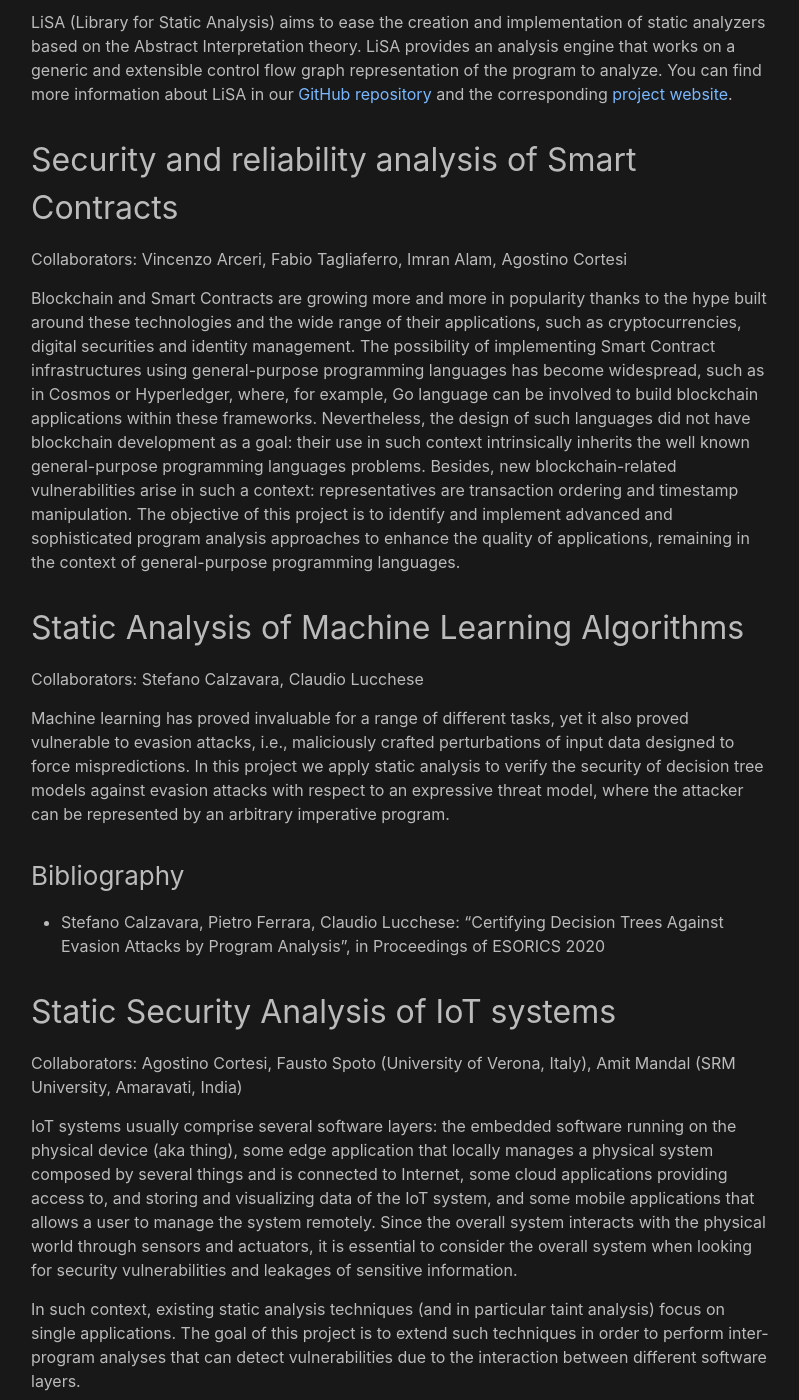
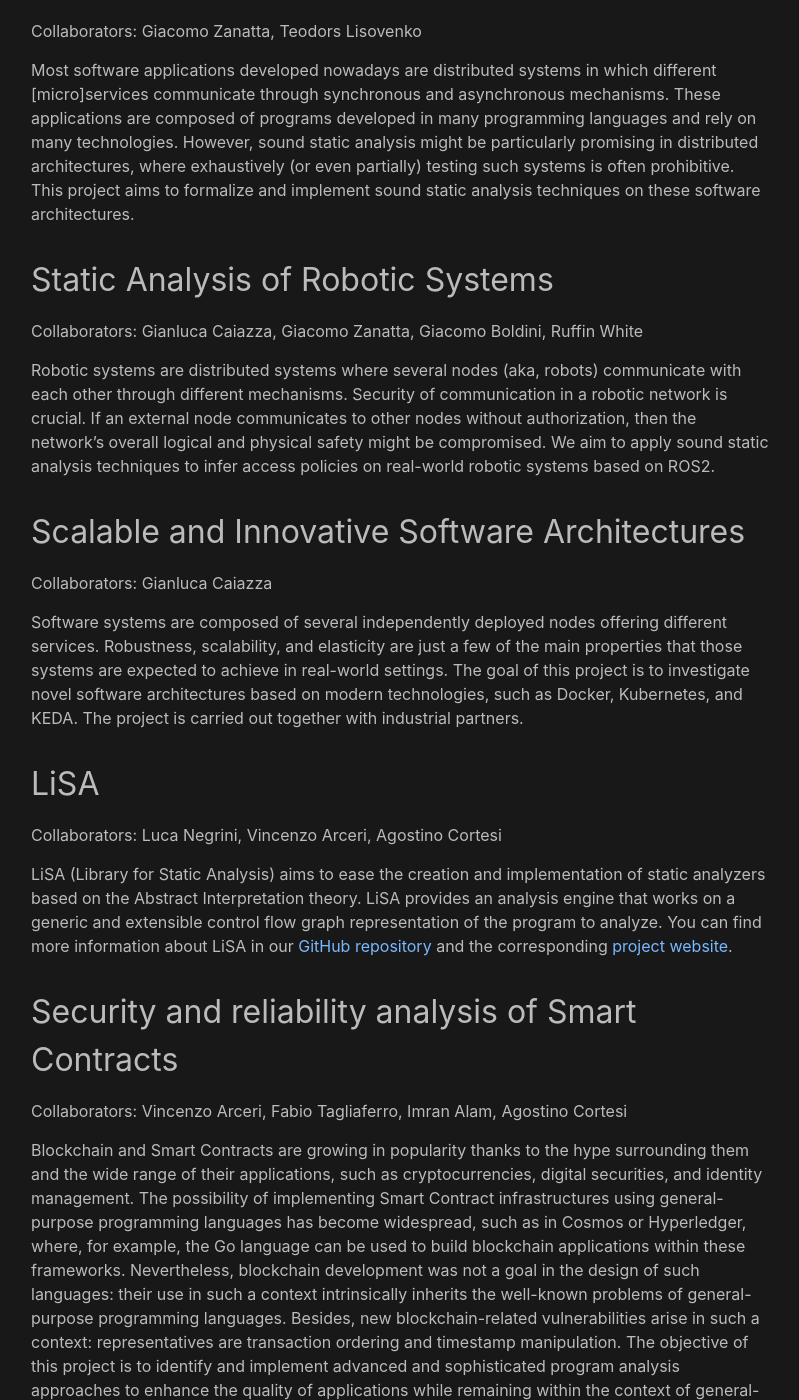
Before and after one commit to pietroferrara/pietroferrara.github.io, a Jekyll site: the page built from research.md, in a window 1280 px wide and 1400 px high, scrolled down 908 px. Shown: the whole window, without its empty margins (239-1038 px from the left). Built offline with Jekyll 4.4.1, drawn with Linux system fonts in a browser that asks for light colours; some of the changed text lies outside the part shown.

Commit message:
rewrite research.md

```diff
--- a/research.md
+++ b/research.md
@@ -5,10 +5,13 @@
 nav-order: 3
 ---
 
-My research interests are focused on *the application of rigorous mathematical theories to enhance the reliability, security, and performances of software by means of static analysis*. Abstract interpretation is a framework applied to develop sound static analyses proving properties on all possible executions of a program. However, approximation is necessary to achieve computability, and the analysis might produce false alarms. Finding a good balance between precision, efficiency, and soundness depends on specific applications, and it usually requires deep research investigation. I am particularly interested in new scenarios where static analysis might have a relevant impact, and I have focused my recent research activity on mobile and .NET software.
+My research interests are focused on *applying rigorous mathematical theories to enhance software's reliability, security, and performance using static analysis*. Abstract interpretation is a framework applied to develop sound static analyses proving properties on all possible program executions. However, approximation is necessary to achieve computability, and the analysis might produce false alarms. Finding a good balance between precision, efficiency, and soundness depends on specific applications, and it usually requires deep research investigation. I am particularly interested in new scenarios where static analysis might have a relevant impact, and I have focused my recent research activity on mobile and .NET software.
 
-In this page you can find an almost exhaustive list of projects I am currently involved in:
+On this page, you can find an almost exhaustive list of projects I am currently involved in:
 
+- [Static Analysis of Microservices](#static6)
+- [Static Analysis of Robotic Systems](#static7)
+- [Scalable and Innovative Software Architectures](#scalable)
 - [LiSA: Library for Static Analysis](#lisa)
 - [Security and reliability analysis of smart contracts](#security)
 - [Static analysis of machine learning algorithms](#static) (completed)
@@ -17,9 +20,32 @@
 - [Static analysis of .NET programs](#static4) (completed)
 - [Static Analysis of Android Automotive Applications](#static5) (completed)
 
-For a comprehensive view of the projects of the Software and System Verification group, please give a look to [this webpage](https://unive-ssv.github.io/projects.html).
+For a comprehensive view of the Software and System Verification group's projects, please visit [this webpage](https://unive-ssv.github.io/projects.html).
 
 *Keywords*: abstract interpretation, static analysis, mobile programs, software engineering, program verification, multithreading, security.
+
+
+<a name="static6"/>
+## Static Analysis of Microservices
+
+Collaborators: Giacomo Zanatta, Teodors Lisovenko
+
+Most software applications developed nowadays are distributed systems in which different [micro]services communicate through synchronous and asynchronous mechanisms. These applications are composed of programs developed in many programming languages and rely on many technologies. However, sound static analysis might be particularly promising in distributed architectures, where exhaustively (or even partially) testing such systems is often prohibitive. This project aims to formalize and implement sound static analysis techniques on these software architectures.
+
+
+<a name="static7"/>
+## Static Analysis of Robotic Systems
+
+Collaborators: Gianluca Caiazza, Giacomo Zanatta, Giacomo Boldini, Ruffin White
+
+Robotic systems are distributed systems where several nodes (aka, robots) communicate with each other through different mechanisms. Security of communication in a robotic network is crucial. If an external node communicates to other nodes without authorization, then the network's overall logical and physical safety might be compromised. We aim to apply sound static analysis techniques to infer access policies on real-world robotic systems based on ROS2.
+
+<a name="scalable"/>
+## Scalable and Innovative Software Architectures
+
+Collaborators: Gianluca Caiazza
+
+Software systems are composed of several independently deployed nodes offering different services. Robustness, scalability, and elasticity are just a few of the main properties that those systems are expected to achieve in real-world settings. The goal of this project is to investigate novel software architectures based on modern technologies, such as Docker, Kubernetes, and KEDA. The project is carried out together with industrial partners.
 
 
 <a name="lisa"/>
@@ -34,17 +60,17 @@
 
 Collaborators: Vincenzo Arceri, Fabio Tagliaferro, Imran Alam, Agostino Cortesi
 
-Blockchain and Smart Contracts are growing more and more in popularity thanks to the hype built around these technologies and the wide range of their applications, such as cryptocurrencies, digital securities and identity management.
-The possibility of implementing Smart Contract infrastructures using general-purpose programming languages has become widespread, such as in Cosmos or Hyperledger, where, for example, Go language can be involved to build blockchain applications within these frameworks.
-Nevertheless, the design of such languages did not have blockchain development as a goal: their use in such context intrinsically inherits the well known general-purpose programming languages problems. Besides, new blockchain-related vulnerabilities arise in such a context: representatives are transaction ordering and timestamp manipulation.
-The objective of this project is to identify and implement advanced and sophisticated program analysis approaches to enhance the quality of applications, remaining in the context of general-purpose programming languages.
+Blockchain and Smart Contracts are growing in popularity thanks to the hype surrounding them and the wide range of their applications, such as cryptocurrencies, digital securities, and identity management.
+The possibility of implementing Smart Contract infrastructures using general-purpose programming languages has become widespread, such as in Cosmos or Hyperledger, where, for example, the Go language can be used to build blockchain applications within these frameworks.
+Nevertheless, blockchain development was not a goal in the design of such languages: their use in such a context intrinsically inherits the well-known problems of general-purpose programming languages. Besides, new blockchain-related vulnerabilities arise in such a context: representatives are transaction ordering and timestamp manipulation.
+The objective of this project is to identify and implement advanced and sophisticated program analysis approaches to enhance the quality of applications while remaining within the context of general-purpose programming languages.
 
 <a name="static"/>
 ## Static Analysis of Machine Learning Algorithms
 
 Collaborators: Stefano Calzavara, Claudio Lucchese
 
-Machine learning has proved invaluable for a range of different tasks, yet it also proved vulnerable to evasion attacks, i.e., maliciously crafted perturbations of input data designed to force mispredictions. In this project we apply static analysis to verify the security of decision tree models against evasion attacks with respect to an expressive threat model, where the attacker can be represented by an arbitrary imperative program.
+Machine learning has proved invaluable for various tasks, yet it also proved vulnerable to evasion attacks, i.e., maliciously crafted perturbations of input data designed to force mispredictions. In this project, we apply static analysis to verify the security of decision tree models against evasion attacks with respect to an expressive threat model, where an arbitrary imperative program can represent the attacker.
 
 ### Bibliography
 
@@ -56,9 +82,9 @@
 
 Collaborators: Agostino Cortesi, Fausto Spoto (University of Verona, Italy), Amit Mandal (SRM University, Amaravati, India)
 
-IoT systems usually comprise several software layers: the embedded software running on the physical device (aka thing), some edge application that locally manages a physical system composed by several things and is connected to Internet, some cloud applications providing access to, and storing and visualizing data of the IoT system, and some mobile applications that allows a user to manage the system remotely. Since the overall system interacts with the physical world through sensors and actuators, it is essential to consider the overall system when looking for security vulnerabilities and leakages of sensitive information.
+IoT systems usually comprise several software layers: the embedded software running on the physical device (aka thing), some edge application that locally manages a physical system composed of several things and is connected to the Internet, some cloud applications providing access to, and storing and visualizing data of the IoT system, and some mobile applications that allow a user to manage the system remotely. Since the overall system interacts with the physical world through sensors and actuators, it is essential to consider the overall system when looking for security vulnerabilities and leakages of sensitive information.
 
-In such context, existing static analysis techniques (and in particular taint analysis) focus on single applications. The goal of this project is to extend such techniques in order to perform inter-program analyses that can detect vulnerabilities due to the interaction between different software layers.
+Existing static analysis techniques (particularly taint analysis) focus on single applications in such context. This project aims to extend such techniques to perform inter-program analyses that can detect vulnerabilities due to the interaction between different software layers.
 
 ### Bibliography
 - Amit Kr Mandal, Pietro Ferrara, Yuliy Khlyebnikov, Agostino Cortesi, Fausto Spoto: “Cross-program taint analysis for IoT systems.”, in Proceedings of SAC 2020
@@ -71,9 +97,9 @@
 
 Collaborators: Luca Olivieri, Fausto Spoto
 
-Taint analysis has been successfully applied to detect injection vulnerabilities in Web applications. Such approach consists in tracking if something tainted (e.g., user input) coming from a source reaches a sink (e.g., execution of a SQL query) without being sanitized (e.g., properly escaped). Static taint analysis has been proved to scale up to industrial programs. At the end of the analysis one gets only if the tainted data might reach the sink, but not how (i.e., the flow from the source to the sink).
+Taint analysis has been successfully applied to detect injection vulnerabilities in Web applications. Such an approach consists of tracking if something tainted (e.g., user input) coming from a source reaches a sink (e.g., execution of a SQL query) without being sanitized (e.g., properly escaped). Static taint analysis has been proven to scale up to industrial programs. At the end of the analysis, one only gets if the tainted data might reach the sink, but not how (i.e., the flow from the source to the sink).
 
-New privacy regulation (such as the EU GDPR) underlined the relevance of proper treatment of sensitive data. In such scenario, static analysis can be applied in order to track how such sensitive data is accessed, managed and leaked. In particular, we worked on the extension of existing taint analysis techniques to the detection of leakages of sensitive data.
+New privacy regulations (such as the EU GDPR) underlined the relevance of proper data treatment. In such a scenario, static analysis can be applied to track how much sensitive data is accessed, managed, and leaked. In particular, we worked on extending existing taint analysis techniques to detect leakages of sensitive data.
 
 ### Bibliography
 
@@ -99,7 +125,7 @@
 
 Collaborators: Amit Kr Mandal, Federica Panarotto, Agostino Cortesi, Fausto Spoto
 
-Smartphone and automotive technologies are rapidly converging, letting drivers enjoy communication and infotainment facilities and monitor in-vehicle functionalities, via the On Board Diagnostics (OBD) technology. Among the various automotive apps available in playstores, Android Auto infotainment and OBD-II apps are widely used and are the most popular choice for smartphone to car interaction. Automotive apps have the potential of turning cars into smartphones on wheels, but can also be the gateway of attacks. In this work, we defined a static analysis that identifies potential security risks in Android infotainment and OBD-II apps. It identifies a set of potential security threats and presents an actual static analyzer for such apps. It has been applied to most of the highly rated infotainment apps available in Google Play store, as well as on the available open-source OBD-II apps, against a set of possible exposure scenarios. Results show that almost 60% of such apps are potentially vulnerable and that 25% pose security threats related to the execution of JavaScript. The analysis of the OBD-II apps shows possibilities of severe Controller Area Network (CAN) injections and privacy violations, because of leaks of sensitive information.
+Smartphone and automotive technologies are rapidly converging, letting drivers enjoy communication and infotainment facilities and monitor in-vehicle functionalities, via the On Board Diagnostics (OBD) technology. Among the various automotive apps available in play stores, Android Auto infotainment, and OBD-II apps are widely used and are the most popular choice for smartphone-to-car interaction. Automotive apps have the potential of turning cars into smartphones on wheels, but they can also be the gateway to attacks. This work defined a static analysis identifying potential security risks in Android infotainment and OBD-II apps. It identifies potential security threats and presents a static analyzer for such apps. It has been applied to most of the highly rated infotainment apps available in the Google Play store and on the available open-source OBD-II apps against a set of possible exposure scenarios. Results show that almost 60% of such apps are potentially vulnerable and that 25% pose security threats related to the execution of JavaScript. The analysis of the OBD-II apps shows the possibility of severe Controller Area Network (CAN) injections and privacy violations because of leaks of sensitive information.
 
 ### Bibliography
 
```
Also changed, not shown: other parts of research.md (+1 -1 lines).
